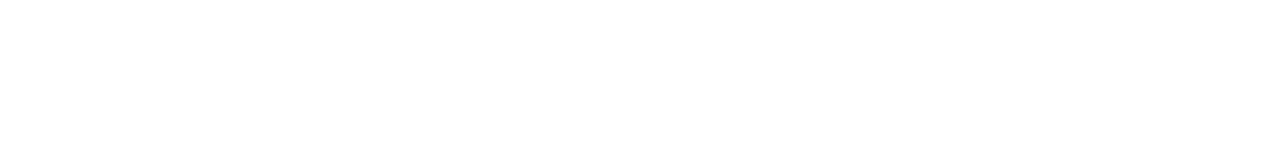
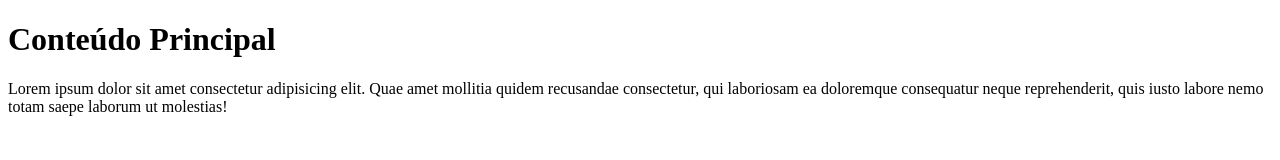
Before and after one commit to IcaroXaxa/prova, a plain HTML site: page index.html in a window 1280 px wide. Drawn offline with Linux system fonts and the light colour scheme.

Commit message:
Criei o conteúdo
Criei o conteúdo principal pra encher o site

```diff
--- a/index.html
+++ b/index.html
@@ -4,9 +4,10 @@
     <meta charset="UTF-8">
     <meta http-equiv="X-UA-Compatible" content="IE=edge">
     <meta name="viewport" content="width=device-width, initial-scale=1.0">
-    <title>Document</title>
+    <title>html</title>
 </head>
 <body>
-
+    <h1>Conteúdo Principal</h1>
+    <p>Lorem ipsum dolor sit amet consectetur adipisicing elit. Quae amet mollitia quidem recusandae consectetur, qui laboriosam ea doloremque consequatur neque reprehenderit, quis iusto labore nemo totam saepe laborum ut molestias!</p>
 </body>
 </html>
```
